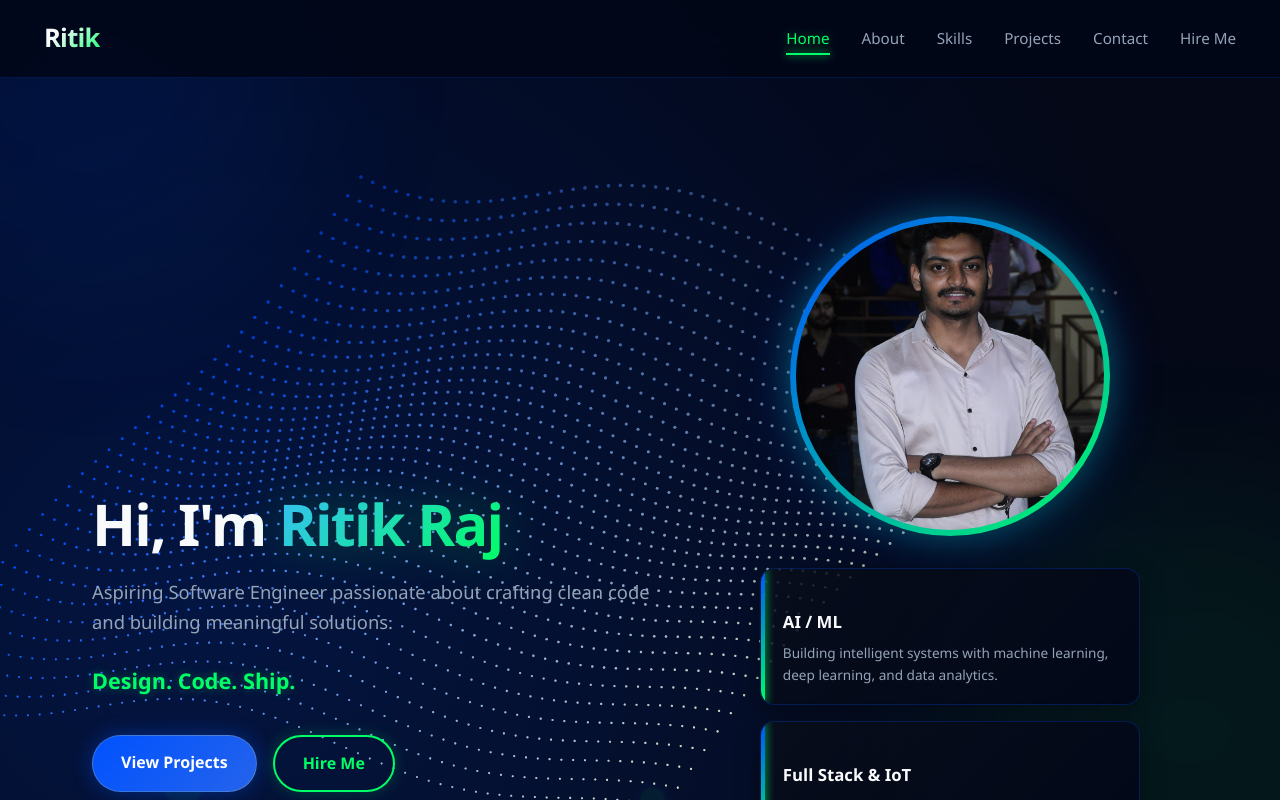
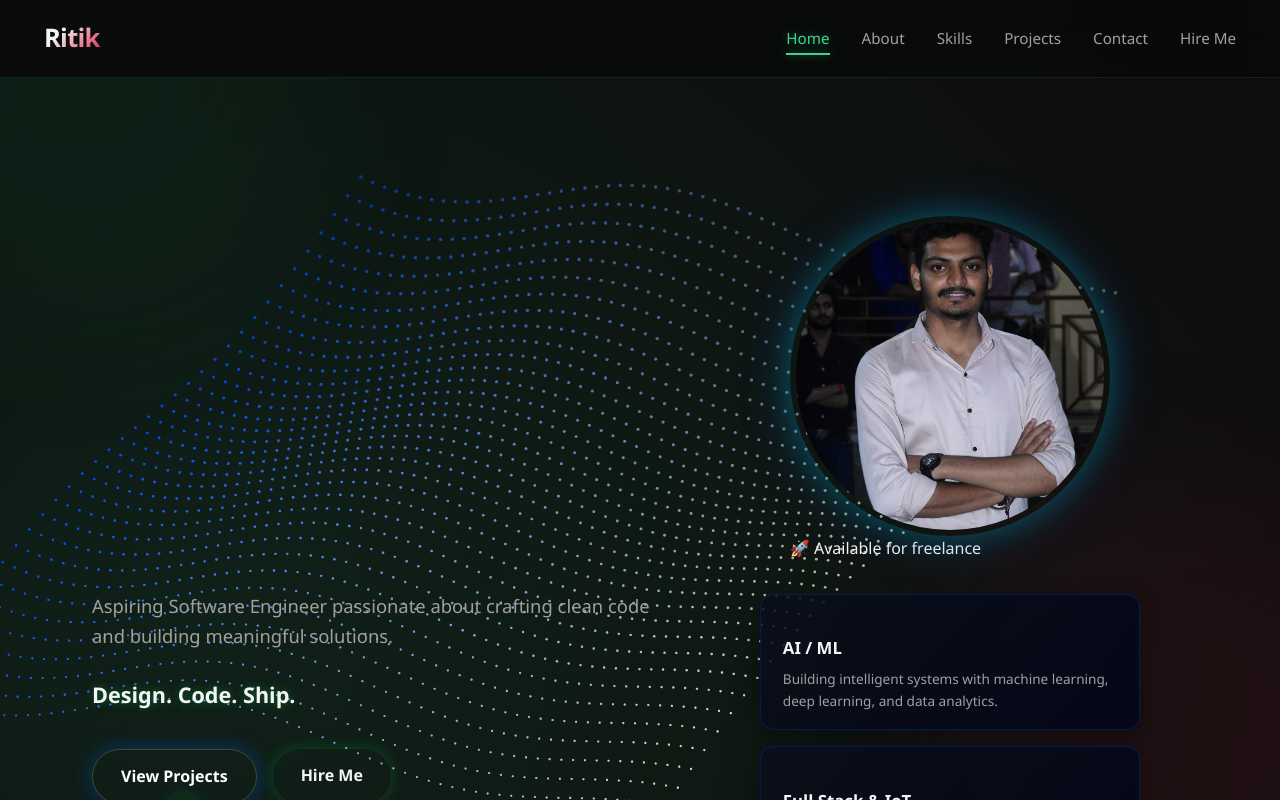
Before and after one commit to Ritikraj11/Portfolio, a React (Vite) app in the folder portfolio/: page / in a window 1280 px wide. Shown: the top 800 px of the page. Built offline with nearby package versions, Linux system fonts and the light colour scheme.

Commit message:
Adding Google Search Console

```diff
--- a/portfolio/index.html
+++ b/portfolio/index.html
@@ -3,6 +3,7 @@
   <head>
     <meta charset="UTF-8" />
     <link rel="icon" type="image/svg+xml" href="/portfolio.png" />
+    <meta name="google-site-verification" content="35pbx7YvkIZgzCMevN5Z19bxDdgN90FuNlLX371dX5k" />
     <meta name="viewport" content="width=device-width, initial-scale=1.0" />
     <title>Ritik Raj</title>
   </head>
--- a/portfolio/src/Component/Hero.jsx
+++ b/portfolio/src/Component/Hero.jsx
@@ -1,5 +1,5 @@
 import './Hero.css';
-import React, { useState } from 'react';
+import React, { useState, useRef } from 'react';
 import { motion } from 'framer-motion';
 import { Typewriter } from 'react-simple-typewriter';
 import profileImage from '../assets/professional_pic.jpg';
@@ -7,45 +7,78 @@ import { FaFilePdf } from 'react-icons/fa';
 import HireMe from './Hireme';
 import WhatIDo from './WhatIDo';
 
+/* ---------- Motion variants ---------- */
+const staggerContainer = {
+  hidden: {},
+  show: { transition: { staggerChildren: 0.12, delayChildren: 0.15 } },
+};
+
+const itemUp = {
+  hidden: { opacity: 0, y: 40 },
+  show: { opacity: 1, y: 0, transition: { duration: 0.7, ease: [0.22, 1, 0.36, 1] } },
+};
+
+const wordUp = {
+  hidden: { opacity: 0, y: 60, rotateX: -35 },
+  show: { opacity: 1, y: 0, rotateX: 0, transition: { duration: 0.75, ease: [0.22, 1, 0.36, 1] } },
+};
+
 const Hero = () => {
-  const [imgOffset, setImgOffset] = useState({ x: 0, y: 0 });
+  const [tilt, setTilt] = useState({ rx: 0, ry: 0 });
+  const imgWrapRef = useRef(null);
 
   const handleMove = (e) => {
     const rect = e.currentTarget.getBoundingClientRect();
-    const x = (e.clientX - rect.left) / rect.width - 0.5; // -0.5 to 0.5
+    const x = (e.clientX - rect.left) / rect.width - 0.5;
     const y = (e.clientY - rect.top) / rect.height - 0.5;
-    setImgOffset({ x: x * 10, y: y * 8 });
+    setTilt({ rx: y * -14, ry: x * 14 });
   };
 
-  const resetMove = () => setImgOffset({ x: 0, y: 0 });
+  const resetTilt = () => setTilt({ rx: 0, ry: 0 });
 
   return (
-    <section className="hero" onMouseMove={handleMove} onMouseLeave={resetMove}>
+    <section className="hero" onMouseMove={handleMove} onMouseLeave={resetTilt}>
+      {/* 🌊 Particle wave background (full-screen canvas) */}
+
       {/* 🫧 Bubbles */}
       <ul className="bubbles">
-        {Array.from({ length: 15 }).map((_, i) => (
+        {Array.from({ length: 12 }).map((_, i) => (
           <li key={i}></li>
         ))}
       </ul>
 
-      {/* 🌊 Background */}
-      <div className="tech-wave"></div>
-
       <div className="hero-wrapper">
         <div className="hero-content">
-          <motion.div
-            className="hero-text"
-            initial={{ opacity: 0, y: 40 }}
-            whileInView={{ opacity: 1, y: 0 }}
-            viewport={{ once: true, amount: 0.2 }}
-            transition={{ duration: 0.7 }}
-          >
-            <h1>Hi, I'm <span>Ritik Raj</span></h1>
-            <p>
+          {/* ===== LEFT: Text ===== */}
+          <div className="hero-text">
+            <motion.h1
+              className="hero-title"
+              variants={staggerContainer}
+              initial="hidden"
+              whileInView="show"
+              viewport={{ once: true, amount: 0.3 }}
+            >
+              <motion.span className="word" variants={wordUp}>Hi,</motion.span>
+              <motion.span className="word" variants={wordUp}>I'm</motion.span>
+              <motion.span className="name" variants={wordUp}>Ritik Raj</motion.span>
+            </motion.h1>
+
+            <motion.p
+              variants={itemUp}
+              initial="hidden"
+              whileInView="show"
+              viewport={{ once: true, amount: 0.3 }}
+            >
               Aspiring Software Engineer passionate about crafting clean code and building meaningful solutions.
-            </p>
+            </motion.p>
 
-            <div className="typing-text">
+            <motion.div
+              className="typing-text"
+              variants={itemUp}
+              initial="hidden"
+              whileInView="show"
+              viewport={{ once: true, amount: 0.3 }}
+            >
               <h3>
                 <Typewriter
                   words={["Let's build together", 'Design. Code. Ship.']}
@@ -57,35 +90,95 @@ const Hero = () => {
                   delaySpeed={1800}
                 />
               </h3>
-            </div>
+            </motion.div>
 
-            <div className="hero-buttons">
-              <motion.a href="/projects" className="hero-button" whileHover={{ scale: 1.03 }}>
+            <motion.div
+              className="hero-buttons"
+              variants={staggerContainer}
+              initial="hidden"
+              whileInView="show"
+              viewport={{ once: true, amount: 0.3 }}
+            >
+              <motion.a
+                href="/projects"
+                className="hero-button"
+                variants={itemUp}
+                whileHover={{
+                  scale: 1.05,
+                  y: -3,
+                  boxShadow: '0 0 35px rgba(0, 255, 102, 0.65)',
+                  borderColor: 'var(--accent-lime)',
+                }}
+                whileTap={{ scale: 0.95 }}
+                transition={{ type: 'spring', stiffness: 320, damping: 18 }}
+              >
                 View Projects
               </motion.a>
 
-              <motion.a href="/Hireme" className="hero-button hire-button" whileHover={{ scale: 1.03 }}>
+              <motion.a
+                href="/Hireme"
+                className="hero-button hire-button"
+                variants={itemUp}
+                whileHover={{
+                  scale: 1.05,
+                  y: -3,
+                  backgroundColor: 'var(--accent-lime)',
+                  color: '#020617',
+                  boxShadow: '0 0 30px rgba(0, 255, 102, 0.7)',
+                }}
+                whileTap={{ scale: 0.95 }}
+                transition={{ type: 'spring', stiffness: 320, damping: 18 }}
+              >
                 Hire Me
               </motion.a>
-            </div>
-          </motion.div>
+            </motion.div>
+          </div>
 
+          {/* ===== RIGHT: Picture + WhatIDo ===== */}
           <div className="hero-right">
             <motion.div
-              className="hero-image"
-              style={{ transform: `translate(${imgOffset.x}px, ${imgOffset.y}px)` }}
-              initial={{ opacity: 0, scale: 0.98 }}
-              whileInView={{ opacity: 1, scale: 1 }}
-              viewport={{ once: true, amount: 0.2 }}
-              transition={{ duration: 0.8 }}
+              className="hero-image-wrap"
+              ref={imgWrapRef}
+              initial={{ opacity: 0, scale: 0.55, rotate: -10 }}
+              whileInView={{ opacity: 1, scale: 1, rotate: 0 }}
+              viewport={{ once: true, amount: 0.3 }}
+              transition={{ duration: 0.95, ease: [0.34, 1.56, 0.64, 1] }}
             >
-              <img src={profileImage} alt="Profile" />
+              <div className="glow-ring" />
+              <motion.div
+                className="hero-image"
+                style={{
+                  transform: `perspective(800px) rotateX(${tilt.rx}deg) rotateY(${tilt.ry}deg)`,
+                }}
+                transition={{ type: 'spring', stiffness: 60, damping: 22 }}
+              >
+                <img src={profileImage} alt="Ritik Raj" />
+              </motion.div>
+
+              <motion.span
+                className="hero-badge"
+                animate={{ y: [0, -10, 0] }}
+                transition={{ duration: 3, repeat: Infinity, ease: 'easeInOut' }}
+              >
+                🚀 Available for freelance
+              </motion.span>
             </motion.div>
 
             <WhatIDo />
           </div>
         </div>
       </div>
+
+      {/* Scroll indicator */}
+      <motion.div
+        className="scroll-indicator"
+        animate={{ y: [0, 12, 0] }}
+        transition={{ duration: 2, repeat: Infinity, ease: 'easeInOut' }}
+      >
+        <span></span>
+        <span></span>
+        <span></span>
+      </motion.div>
     </section>
   );
 };
--- a/portfolio/src/Component/Navbar.css
+++ b/portfolio/src/Component/Navbar.css
@@ -4,9 +4,9 @@
   left: 0;
   width: 100%;
   z-index: 1000;
-  background: rgba(2, 6, 23, 0.85);
+  background: rgba(10, 10, 10, 0.85);
   backdrop-filter: blur(16px);
-  border-bottom: 1px solid rgba(0, 82, 255, 0.2);
+  border-bottom: 1px solid rgba(27, 107, 67, 0.3);
   transition: all 0.3s ease;
 }
 
@@ -22,7 +22,7 @@
 .logo {
   font-size: 1.6rem;
   font-weight: 800;
-  background: linear-gradient(135deg, #f8fafc 30%, var(--accent-lime) 100%);
+  background: linear-gradient(135deg, #F5F5F5 30%, var(--accent-crimson) 100%);
   -webkit-background-clip: text;
   -webkit-text-fill-color: transparent;
   letter-spacing: -0.03em;
@@ -46,8 +46,8 @@
 
 .nav-links a:hover,
 .nav-links a.active {
-  color: var(--accent-lime);
-  text-shadow: 0 0 12px rgba(0, 255, 102, 0.4);
+  color: var(--accent-forest-glow);
+  text-shadow: 0 0 10px rgba(61, 214, 140, 0.4);
 }
 
 .nav-links a::after {
@@ -57,9 +57,9 @@
   left: 0;
   width: 0;
   height: 2px;
-  background: var(--accent-lime);
+  background: var(--accent-forest-glow);
   transition: width 0.3s ease;
-  box-shadow: 0 0 8px var(--accent-lime);
+  box-shadow: 0 0 8px rgba(61, 214, 140, 0.5);
 }
 
 .nav-links a:hover::after,
@@ -83,13 +83,13 @@
     top: 100%;
     left: 0;
     width: 100%;
-    background: rgba(2, 6, 23, 0.96);
+    background: rgba(10, 10, 10, 0.96);
     backdrop-filter: blur(20px);
     flex-direction: column;
     align-items: center;
     gap: 20px;
     padding: 32px 0;
-    border-bottom: 1px solid rgba(0, 82, 255, 0.3);
+    border-bottom: 1px solid rgba(27, 107, 67, 0.3);
     clip-path: polygon(0 0, 100% 0, 100% 0, 0 0);
     transition: clip-path 0.4s ease-in-out;
   }
--- a/portfolio/src/index.css
+++ b/portfolio/src/index.css
@@ -1,5 +1,5 @@
 /* ==========================================================
-   PORTFOLIO DESIGN SYSTEM — Midnight Black, Electric Cobalt, Acid Lime
+   PORTFOLIO DESIGN SYSTEM — Charcoal Black, Forest Green, Crimson Red
    ========================================================== */
 :root {
   color-scheme: dark;
@@ -8,19 +8,20 @@
   font-weight: 400;
 
   /* Brand Palette */
-  --bg-midnight: #020617;
-  --bg-card: #090e1a;
-  --bg-card-hover: #0f172a;
+  --bg-charcoal: #0A0A0A;
+  --bg-card: #141414;
+  --bg-card-hover: #1C1C1C;
 
-  --accent-cobalt: #0052FF;
-  --accent-cobalt-light: #38bdf8;
-  --accent-lime: #00ff66;
-  --accent-lime-dim: #10b981;
+  --accent-forest: #1B6B43;
+  --accent-forest-light: #2E8B57;
+  --accent-forest-glow: #3DD68C;
+  --accent-crimson: #DC143C;
+  --accent-crimson-light: #FF4D4D;
 
-  --text-main: #f8fafc;
-  --text-muted: #94a3b8;
-  --border-glow: rgba(0, 82, 255, 0.35);
-  --lime-glow: rgba(0, 255, 102, 0.4);
+  --text-main: #F5F5F5;
+  --text-muted: #A0A0A0;
+  --border-glow: rgba(27, 107, 67, 0.4);
+  --crimson-glow: rgba(220, 20, 60, 0.4);
 }
 
 html {
@@ -30,11 +31,11 @@ html {
 body {
   margin: 0;
   min-width: 320px;
-  background-color: var(--bg-midnight);
+  background-color: var(--bg-charcoal);
   background-image:
-    radial-gradient(circle at 15% 15%, rgba(0, 82, 255, 0.18), transparent 28%),
-    radial-gradient(circle at 85% 85%, rgba(0, 255, 102, 0.12), transparent 30%),
-    linear-gradient(135deg, #020617 0%, #060a17 50%, #020308 100%);
+    radial-gradient(circle at 15% 15%, rgba(27, 107, 67, 0.22), transparent 30%),
+    radial-gradient(circle at 85% 85%, rgba(220, 20, 60, 0.14), transparent 32%),
+    linear-gradient(135deg, #0A0A0A 0%, #111111 50%, #0A0A0A 100%);
   color: var(--text-main);
   overflow-x: hidden;
 }
@@ -57,7 +58,7 @@ body::before {
   height: 420px;
   top: -120px;
   left: -140px;
-  background: rgba(0, 82, 255, 0.22);
+  background: rgba(27, 107, 67, 0.28);
 }
 
 body::after {
@@ -65,7 +66,7 @@ body::after {
   height: 480px;
   bottom: -180px;
   right: -140px;
-  background: rgba(0, 255, 102, 0.15);
+  background: rgba(220, 20, 60, 0.18);
   animation-duration: 15s;
 }
 
@@ -107,7 +108,7 @@ h2::after {
   bottom: -8px;
   width: 60px;
   height: 4px;
-  background: linear-gradient(90deg, var(--accent-cobalt), var(--accent-lime));
+  background: linear-gradient(90deg, var(--accent-forest), var(--accent-crimson));
   border-radius: 2px;
 }
 
@@ -130,9 +131,9 @@ p {
   position: relative;
   padding: 32px;
   border-radius: 16px;
-  background: linear-gradient(135deg, rgba(9, 14, 26, 0.8), rgba(2, 6, 23, 0.9));
-  border: 1px solid rgba(0, 82, 255, 0.25);
-  box-shadow: 0 12px 40px rgba(0, 0, 0, 0.6), inset 0 1px 0 rgba(0, 255, 102, 0.15);
+  background: linear-gradient(135deg, rgba(20, 20, 20, 0.85), rgba(10, 10, 10, 0.95));
+  border: 1px solid rgba(27, 107, 67, 0.3);
+  box-shadow: 0 12px 40px rgba(0, 0, 0, 0.6), inset 0 1px 0 rgba(220, 20, 60, 0.15);
   backdrop-filter: blur(12px);
   overflow: hidden;
 }
@@ -144,15 +145,15 @@ p {
   left: 0;
   right: 0;
   height: 2px;
-  background: linear-gradient(90deg, transparent, var(--accent-cobalt), var(--accent-lime), transparent);
+  background: linear-gradient(90deg, transparent, var(--accent-forest), var(--accent-crimson), transparent);
 }
 
 .corner-mark {
   position: absolute;
   width: 14px;
   height: 14px;
-  border-top: 2px solid var(--accent-lime);
-  border-left: 2px solid var(--accent-cobalt);
+  border-top: 2px solid var(--accent-crimson);
+  border-left: 2px solid var(--accent-forest);
 }
 .corner-mark.tl { top: 8px; left: 8px; }
 .corner-mark.br { bottom: 8px; right: 8px; transform: rotate(180deg); }
```
